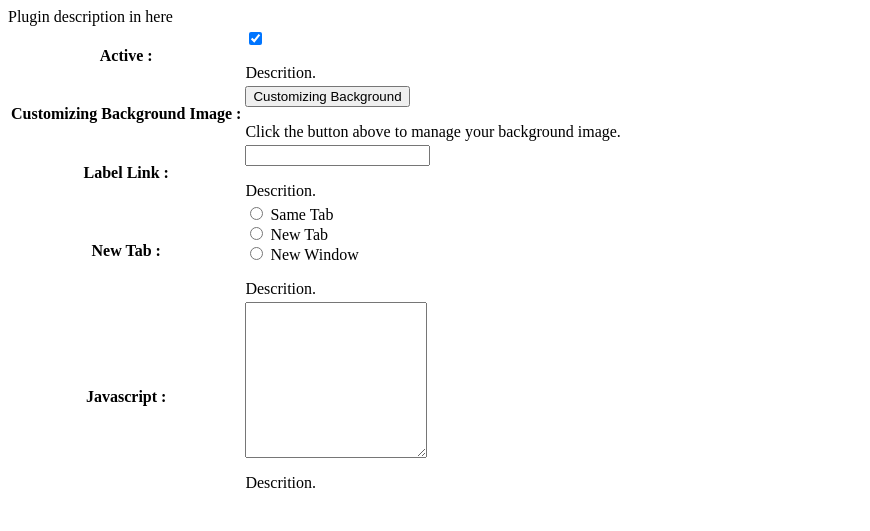
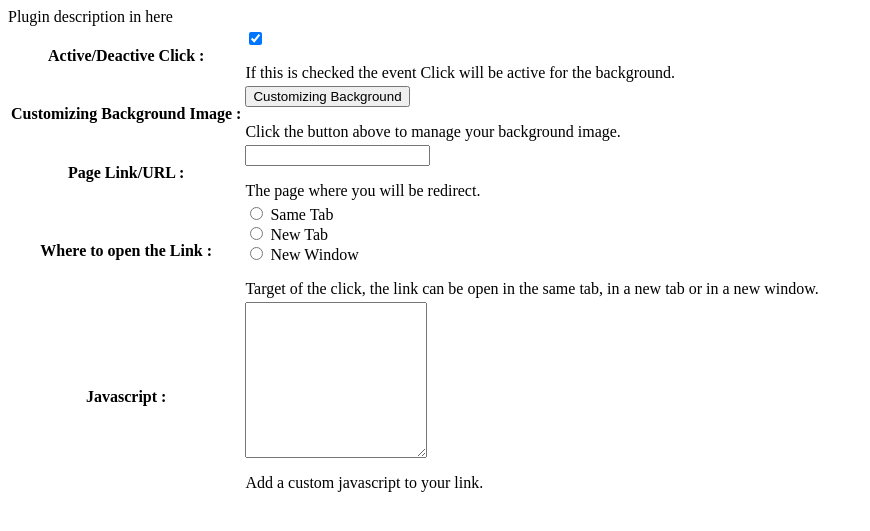
Before and after one commit to webmarcello8080/wp-clickable-background, a PHP site: template views/admin-form.php in a window 1280 px wide. Shown: the top 531 px of the page, without its empty margins (0-870 px from the left). Run offline with PHP 8.4, Linux system fonts and the light colour scheme; the template is opened without the code that fills it, so the values that code supplies are empty.

Commit message:
text on form

```diff
--- a/views/admin-form.php
+++ b/views/admin-form.php
@@ -18,7 +18,7 @@
                         <tr>
                               <th scope="row">
                                     <label for="wp-clickable-background-active">
-                                          Active :
+                                          Active/Deactive Click :
                                     </label>
                               </th>
                               <td>
@@ -29,7 +29,7 @@
                                           value="1"
                                           class="regular-text" />
                                     <p class="description" id="wp-clickable-background-active-description">
-                                          Descrition.
+                                          If this is checked the event Click will be active for the background.
                                     </p>
                               </td>
                         </tr>
@@ -58,7 +58,7 @@
                         <tr>
                               <th scope="row">
                                     <label for="wp-clickable-background-link">
-                                          Label Link :
+                                          Page Link/URL :
                                     </label>
                               </th>
                               <td>
@@ -68,7 +68,7 @@
                                           value="<?= esc_url(get_option('wp-clickable-background-link')) ?>"
                                           class="regular-text" />
                                     <p class="description" id="wp-clickable-background-link-description">
-                                          Descrition.
+                                          The page where you will be redirect.
                                     </p>
                               </td>
                         </tr>
@@ -76,7 +76,7 @@
                         <tr>
                               <th scope="row">
                                     <label for="wp-clickable-background-new">
-                                          New Tab :
+                                          Where to open the Link :
                                     </label>
                               </th>
                               <td>
@@ -102,7 +102,7 @@
                                           class="regular-text" />
                                     <label for="wp-clickable-background-new-window">New Window</label><br/>
                                     <p class="description" id="wp-clickable-background-new-description">
-                                          Descrition.
+                                          Target of the click, the link can be open in the same tab, in a new tab or in a new window.
                                     </p>
                               </td>
                         </tr>
@@ -119,7 +119,7 @@
                                           class="large-text code"
                                           rows="10"><?= stripslashes(get_option('wp-clickable-background-javascript')) ?></textarea>
                                     <p class="description" id="wp-clickable-background-javascript-description">
-                                          Descrition.
+                                          Add a custom javascript to your link.
                                     </p>
                               </td>
                         </tr>
```
Also changed, not shown: wp-clickable-background.php (+9 -1 lines).
